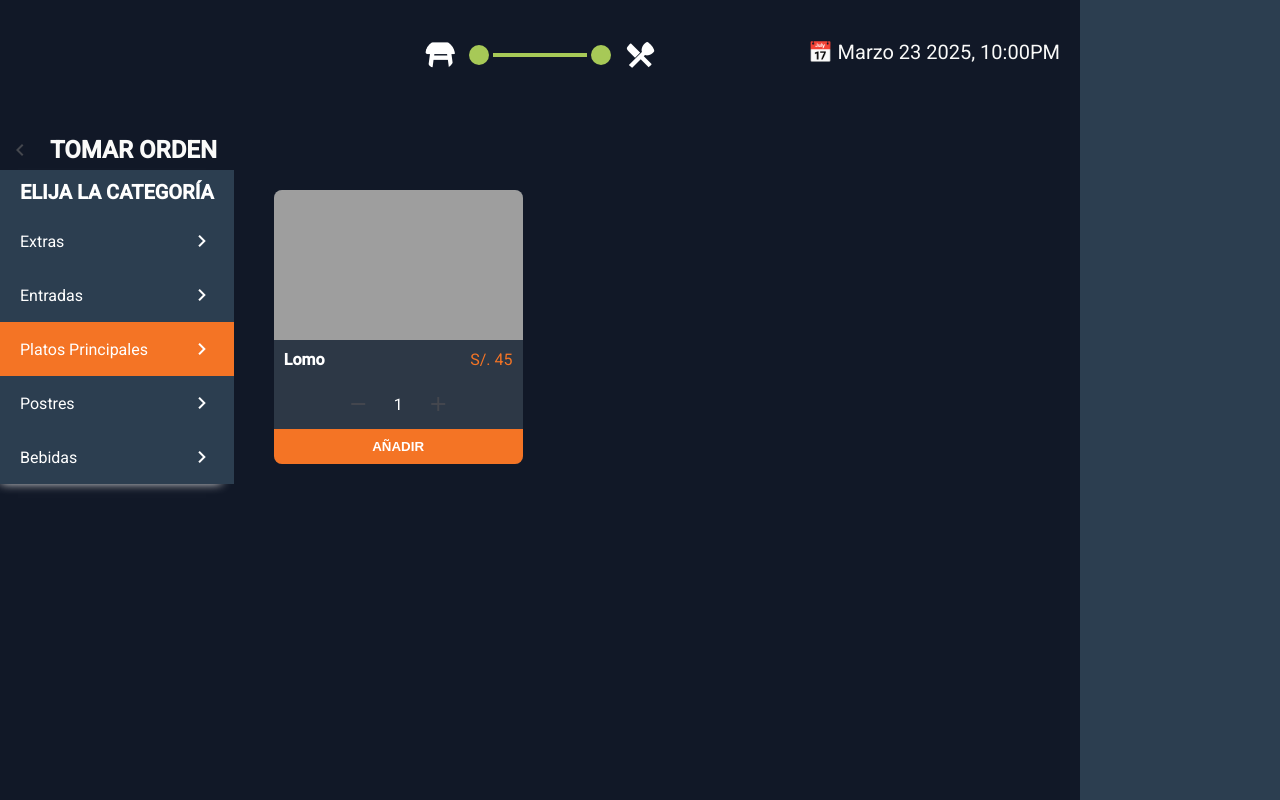
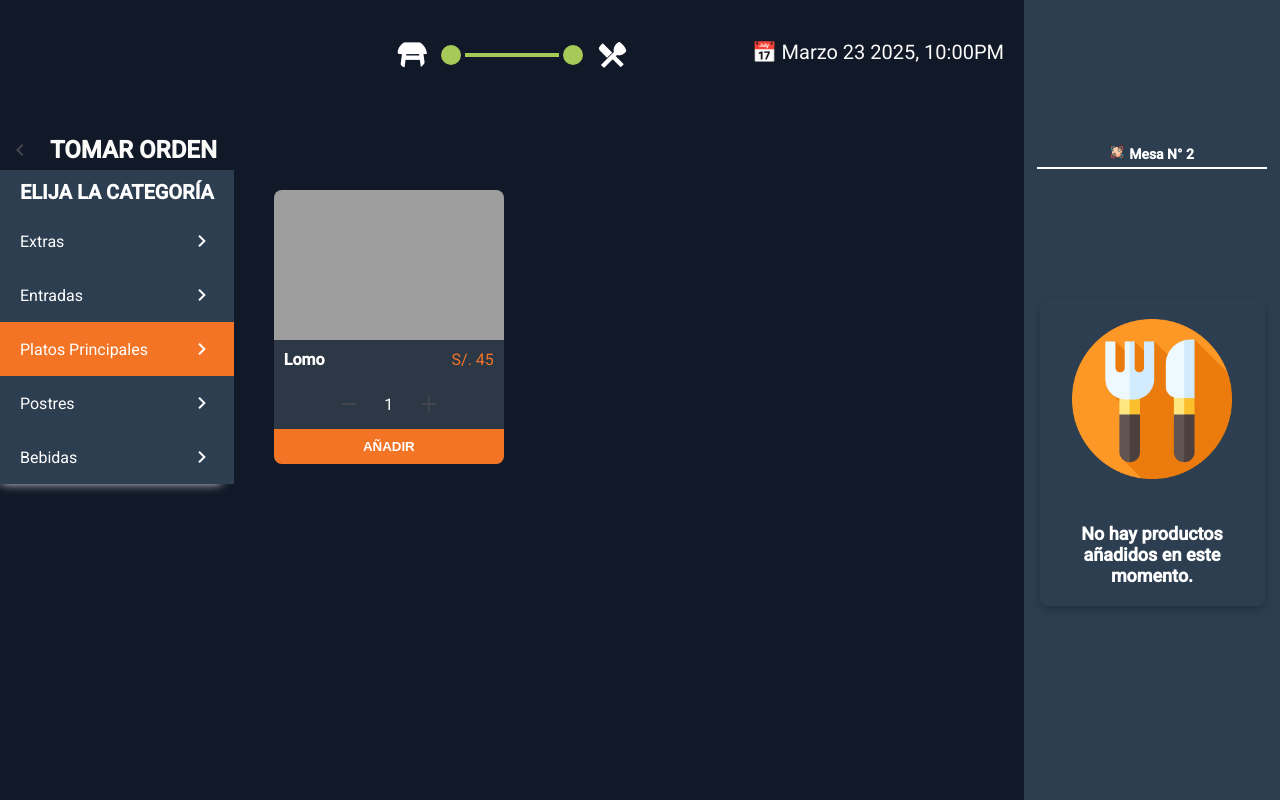
Before and after one commit to Miguel-Trillo/Restuarante, an Angular app: page /orden/1 in a window 1280 px wide. Built offline with nearby package versions, Linux system fonts and the light colour scheme; grey boxes are pictures that could not be loaded.

Commit message:
Mejoré la interfaz del carrito vacío: agregué icono de mesa, número de mesa y línea separadora

```diff
--- a/src/app/orden/orden.component.css
+++ b/src/app/orden/orden.component.css
@@ -240,3 +240,54 @@
   font-size: 20px;
   color: var(--white-color);
 }
+
+/* Erlan, Carrito Vacio*/
+.boleta {
+  display: flex;
+  flex-direction: column;
+  align-items: center;
+  justify-content: center;
+  width: 20%;
+  height: 100vh;
+}
+
+/* Estilo para la barra superior con el icono y el texto */
+.mesa-info {
+  color: white;
+  font-size: 14px;
+  font-weight: bold;
+  margin-bottom: 5px;
+}
+
+.mesa-icono {
+  width: 14px;
+  height: 14px;
+  margin-right: 5px;
+}
+
+/* Línea blanca separadora */
+.linea-blanca {
+  width: 90%;
+  height: 2px;
+  background-color: white;
+  margin-bottom: 130px;
+}
+
+.carrito-vacio {
+  padding: 20px;
+  border-radius: 8px;
+  color: white;
+  font-size: 18px;
+  font-weight: bold;
+  text-align: center;
+  width: 225px;
+  height: auto;
+  flex-direction: column;
+  box-shadow: 0px 4px 10px rgba(0, 0, 0, 0.2);
+  margin-bottom: 50px;
+}
+
+.imagen-carrito {
+  width: 160px;
+  margin-bottom: 40px;
+}
--- a/src/app/orden/orden.component.html
+++ b/src/app/orden/orden.component.html
@@ -63,12 +63,19 @@
           </div>
         </div>
       </div>
-
-
-
     </div>
   </div>
+
   <div class="boleta">
+    <div class="mesa-info">
+        <img src="/round-table.png" alt="Mesa Icono" class="mesa-icono">
+        <span>Mesa N° 2</span>
+    </div>
+    <div class="linea-blanca"></div>
+    <div class="carrito-vacio">
+        <img src="/restaurant.png" alt="Carrito vacío" class="imagen-carrito">
+        <p>No hay productos añadidos en este momento.</p>
+    </div>
 
-  </div>
 </div>
+</div>
```
Also changed, not shown: public/restaurant.png (added), public/round-table.png (added).
